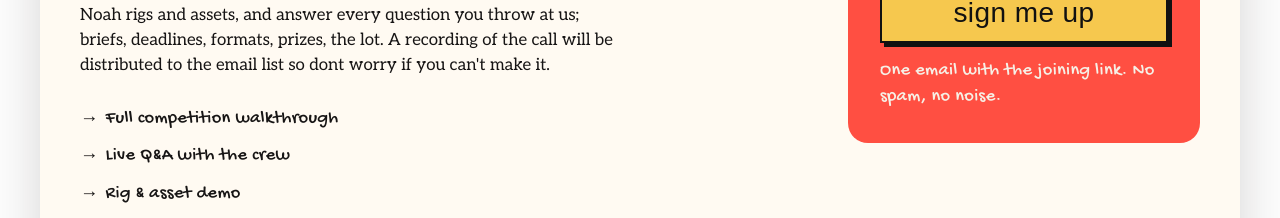
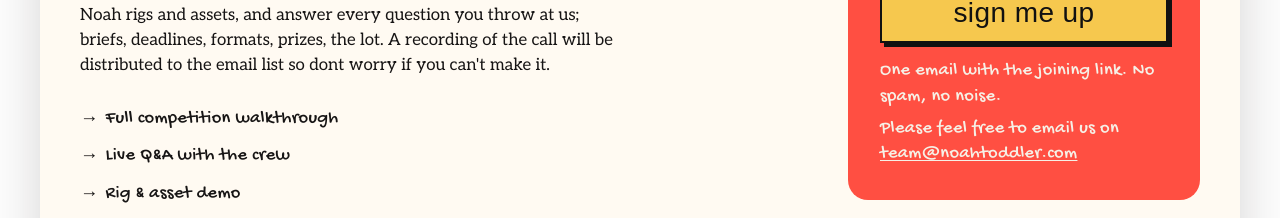
Before and after one commit to fruitskin/noahtoddler, a Next.js app: page / in a window 1280 px wide. Shown: the part 4184-4402 px from the top of the page. Built offline with nearby package versions, Linux system fonts and the light colour scheme; no server answers; a web font is replaced by a local one.

Commit message:
Add team@noahtoddler.com contact line to info card

```diff
--- a/app/globals.css
+++ b/app/globals.css
@@ -1367,9 +1367,20 @@ h2 em {
   line-height: 1.4;
 }
 
-.info-card .fine-print {
+  .info-card .fine-print {
   margin-top: 1rem;
-}
+  }
+
+  .info-card .fine-print + .fine-print {
+  margin-top: .35rem;
+  }
+
+  .info-card .fine-print a {
+  color: inherit;
+  text-decoration: underline;
+  text-underline-offset: .15em;
+  }
+
 
 .signup-card {
   background: var(--yellow);
--- a/app/page.tsx
+++ b/app/page.tsx
@@ -199,6 +199,7 @@ export default function Page() {
             <p className="cta-subcopy">(we&apos;ll email you the link and a calendar hold)</p>
             {infoSubmitted ? <p className="success-message">Seat saved. The Zoom invite is on its way to your inbox.</p> : <form className="info-form" onSubmit={handleInfoSubmit}><label htmlFor="info-email">Email address:</label><input id="info-email" type="email" required value={infoEmail} onChange={(event) => setInfoEmail(event.target.value)} placeholder="you@example.com" /><button type="submit" className="info-submit" disabled={isSending}><strong>{isSending ? 'sending…' : 'sign me up'}</strong></button>{infoError ? <p className="form-error" role="alert">{infoError}</p> : null}</form>}
             <p className="fine-print">One email with the joining link. No spam, no noise.</p>
+            <p className="fine-print">Please feel free to email us on <a href="mailto:team@noahtoddler.com">team@noahtoddler.com</a></p>
           </div>
         </div>
         <div className="competition-sponsors"><p className="sponsors-title">Big thanks to our competition sponsor</p><div className="competition-logos" aria-label="Sponsor: Animation Mentor"><a href="https://www.animationmentor.com" target="_blank" rel="noopener noreferrer" className="comp-logo-link"><img className="comp-logo" src="/logos/animation-mentor.png" alt="Animation Mentor - A Yellowbrick Learning Brand" /></a></div></div>
```
